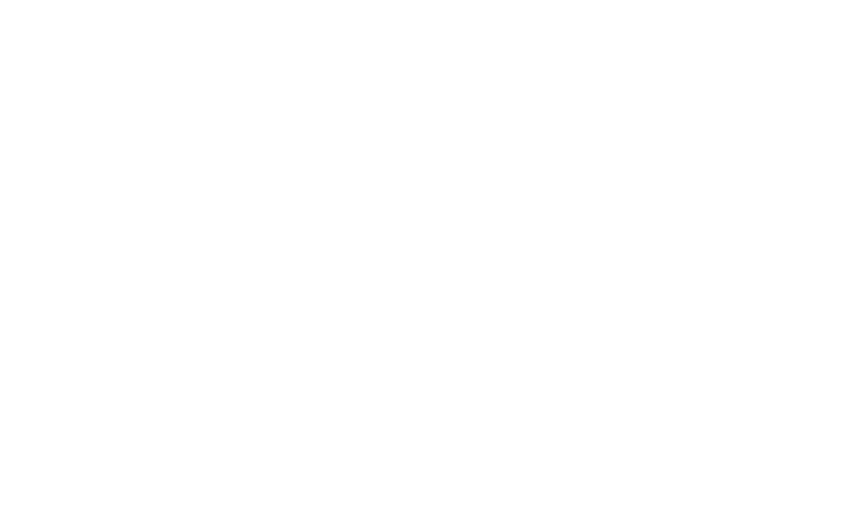
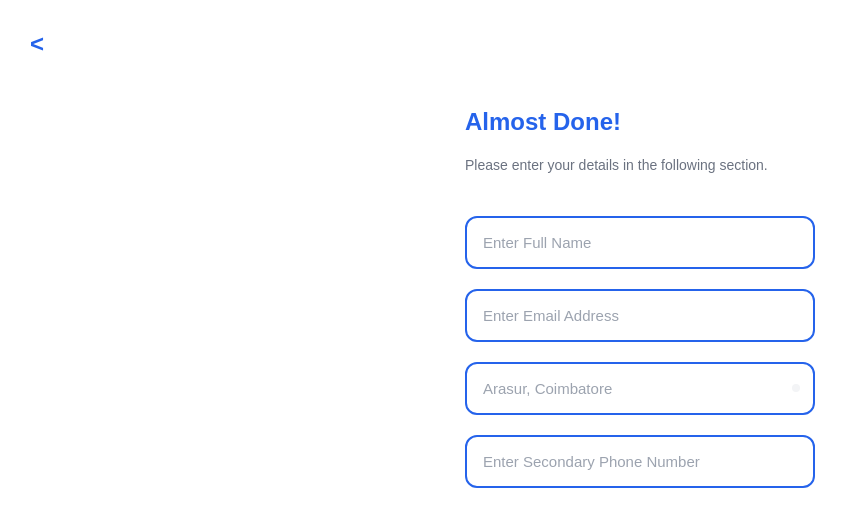
Before and after one commit to Chandru047/Trygve-Frontend, a React (Vite) app: page /account-setup in a window 1280 px wide. Before the commit this address had no page. Shown: the top 526 px of the page, without its empty margins (0-847 px from the left). Built offline with nearby package versions, Linux system fonts and the light colour scheme.

Commit message:
Implemet Account Setup

```diff
--- a/src/App.tsx
+++ b/src/App.tsx
@@ -3,6 +3,7 @@
 import LandingPage from './pages/LandingPage';
 import HomePage from './pages/HomePage';
 import OtpSignUp from './pages/OtpSignUp';
+import AccountSetupPage from './pages/AccountSetupPage';
 import './App.css'
 
 function App() {
@@ -14,6 +15,7 @@
         <Route path="/home" element={<HomePage />} />
         <Route path="/signup" element={<PhoneVerificationPage />} />
         <Route path="/verify-code" element={<OtpSignUp />} />
+        <Route path="/account-setup" element={<AccountSetupPage />} />
       </Routes>
     </Router>
   )
--- a/src/components/OtpVerficationComponent.tsx
+++ b/src/components/OtpVerficationComponent.tsx
@@ -8,6 +8,7 @@
   buttonText: string;
   onVerify?: (otp: string, phoneNumber: string) => void;
   onResend?: (phoneNumber: string) => void;
+  successNavigationPath?: string;
 }
 
 const OTPVerificationPage: React.FC<OTPVerificationPageProps> = ({
@@ -15,7 +16,8 @@
     subtitle,
     buttonText,
     onVerify,
-    onResend
+    onResend,
+    successNavigationPath = '/home'
 }) => {
   const navigate = useNavigate();
   const location = useLocation();
@@ -52,8 +54,8 @@
       // Show success message
       alert('Success! OTP verified successfully.');
 
-      // Navigate to home page or dashboard
-      navigate('/home');
+      // Navigate to the specified path or default to home
+      navigate(successNavigationPath);
     } else {
       alert('Invalid OTP. Please try again.');
     }
--- /dev/null
+++ b/src/pages/AccountSetupPage.tsx
@@ -0,0 +1,120 @@
+import React, { useState } from 'react';
+import { useNavigate } from 'react-router-dom';
+import '../styles/AccountSetupPage.css';
+
+const AccountSetupPage: React.FC = () => {
+    const navigate = useNavigate();
+    const [formData, setFormData] = useState({
+        fullName: '',
+        email: '',
+        location: '',
+        secondaryPhone: ''
+    });
+
+    const handleBack = () => {
+        navigate(-1);
+    };
+
+    const handleInputChange = (e: React.ChangeEvent<HTMLInputElement>) => {
+        const { name, value } = e.target;
+        setFormData(prev => ({
+            ...prev,
+            [name]: value
+        }));
+    };
+
+    const handleCreateAccount = () => {
+        console.log('Account data:', formData);
+        // Add your account creation logic here
+        navigate('/home');
+    };
+
+    const isFormValid = () => {
+        return formData.fullName.trim() !== '' &&
+               formData.email.trim() !== '' &&
+               formData.location.trim() !== '' &&
+               formData.secondaryPhone.trim() !== '';
+    };
+
+    return (
+        <div className="account-setup-container">
+            <div className="account-setup-header">
+                <button className="back-button" onClick={handleBack}>
+                    &lt;
+                </button>
+            </div>
+
+            <div className="account-setup-content">
+                <h1 className="account-setup-title">Almost Done!</h1>
+                <p className="account-setup-subtitle">
+                    Please enter your details in the following section.
+                </p>
+
+                <div className="form-container">
+                    <div className="input-group">
+                        <input
+                            type="text"
+                            name="fullName"
+                            className="form-input"
+                            placeholder="Enter Full Name"
+                            value={formData.fullName}
+                            onChange={handleInputChange}
+                        />
+                    </div>
+
+                    <div className="input-group">
+                        <input
+                            type="email"
+                            name="email"
+                            className="form-input"
+                            placeholder="Enter Email Address"
+                            value={formData.email}
+                            onChange={handleInputChange}
+                        />
+                    </div>
+
+                    <div className="input-group location-input">
+                        <input
+                            type="text"
+                            name="location"
+                            className="form-input"
+                            placeholder="Arasur, Coimbatore"
+                            value={formData.location}
+                            onChange={handleInputChange}
+                        />
+                        <span className="location-icon"></span>
+                    </div>
+
+                    <div className="input-group">
+                        <input
+                            type="tel"
+                            name="secondaryPhone"
+                            className="form-input"
+                            placeholder="Enter Secondary Phone Number"
+                            value={formData.secondaryPhone}
+                            onChange={handleInputChange}
+                        />
+                    </div>
+                </div>
+
+                <div className="page-center-content">
+                    <div className="caduceus-icon">
+                        <img src="/HomePage/caduceus.png" alt="Medical symbol" className="caduceus-image" />
+                    </div>
+
+                    <div className="bottom-actions">
+                        <button
+                            className="create-account-button"
+                            onClick={handleCreateAccount}
+                            disabled={!isFormValid()}
+                        >
+                            Create Account
+                        </button>
+                    </div>
+                </div>
+            </div>
+        </div>
+    );
+};
+
+export default AccountSetupPage;
--- a/src/pages/OtpSignUp.tsx
+++ b/src/pages/OtpSignUp.tsx
@@ -6,6 +6,7 @@
       title="OTP Verification"
       subtitle="Enter the verification code we just sent to your number"
       buttonText="Verify"
+      successNavigationPath="/account-setup"
     />
   );
 };
--- /dev/null
+++ b/src/styles/AccountSetupPage.css
@@ -0,0 +1,212 @@
+.account-setup-container {
+    height: 100vh;
+    max-height: 100vh;
+    overflow: hidden;
+    display: flex;
+    flex-direction: column;
+    padding: 20px;
+    font-family: 'Arial', sans-serif;
+    position: relative;
+    box-sizing: border-box;
+}
+
+.account-setup-container::before {
+    content: '';
+    position: absolute;
+    top: 0;
+    left: 0;
+    right: 0;
+    bottom: 0;
+    background: rgba(255, 255, 255, 0.8);
+    z-index: 1;
+}
+
+.account-setup-header {
+    display: flex;
+    justify-content: flex-start;
+    margin-bottom: 40px;
+    position: relative;
+    z-index: 10;
+}
+
+.back-button {
+    background: none;
+    border: none;
+    color: #2563eb;
+    font-size: 24px;
+    cursor: pointer;
+    padding: 10px;
+    border-radius: 50%;
+    transition: background-color 0.3s;
+}
+
+.back-button:hover {
+    background-color: rgba(37, 99, 235, 0.1);
+}
+
+.account-setup-content {
+    flex: 1;
+    display: flex;
+    flex-direction: column;
+    max-width: 350px;
+    margin: 0 auto;
+    width: 100%;
+    position: relative;
+    z-index: 10;
+}
+
+.account-setup-title {
+    color: #2563eb;
+    font-size: 24px;
+    font-weight: 600;
+    margin-bottom: 20px;
+    text-align: left;
+}
+
+.account-setup-subtitle {
+    color: #6b7280;
+    font-size: 14px;
+    margin-bottom: 40px;
+    line-height: 1.4;
+    text-align: left;
+}
+
+
+.form-container {
+    display: flex;
+    flex-direction: column;
+    gap: 20px;
+    margin-bottom: 60px;
+    z-index:  5;
+}
+
+.input-group {
+    position: relative;
+}
+
+.location-input {
+    position: relative;
+}
+
+.location-icon {
+    position: absolute;
+    right: 15px;
+    top: 50%;
+    transform: translateY(-50%);
+    font-size: 20px;
+    color: #6b7280;
+    background: #f3f4f6;
+    padding: 4px;
+    border-radius: 4px;
+}
+
+.form-input {
+    width: 100%;
+    padding: 16px;
+    border: 2px solid #2563eb;
+    border-radius: 12px;
+    font-size: 15px;
+    background: white;
+    transition: border-color 0.3s, box-shadow 0.3s;
+    box-sizing: border-box;
+    color: #374151;
+}
+
+.form-input:focus {
+    outline: none;
+    border-color: #1d4ed8;
+    box-shadow: 0 0 0 3px rgba(37, 99, 235, 0.1);
+}
+
+.form-input::placeholder {
+    color: #9ca3af;
+    font-size: 15px;
+}
+
+.page-center-content {
+    display: flex;
+    flex-direction: column;
+    align-items: center;
+    gap: 80px;
+    margin-top: auto;
+}
+
+.caduceus-icon {
+    display: flex;
+    justify-content: center;
+    align-items: center;
+    opacity: 0.0;
+    background: white;
+    border-radius: 50%;
+    padding: 20px;
+    box-shadow: 0 2px 10px rgba(0, 0, 0, 0.1);
+    z-index: 4;
+}
+
+.caduceus-image {
+    width: 100px;
+    height: 100px;
+    filter: brightness(0) saturate(100%) invert(66%) sepia(66%) saturate(3151%) hue-rotate(202deg) brightness(102%) contrast(95%);
+}
+
+.bottom-actions {
+    display: flex;
+    flex-direction: column;
+    align-items: center;
+    width: 100%;
+    margin-bottom: 40px;
+}
+
+.create-account-button {
+    background: #2563eb;
+    color: white;
+    border: none;
+    padding: 16px 30px;
+    border-radius: 30px;
+    margin-top: -90px;
+    font-size: 16px;
+    font-weight: 600;
+    cursor: pointer;
+    transition: all 0.3s;
+    width: 100%;
+    max-width: 350px;
+    box-shadow: 0 4px 15px rgba(37, 99, 235, 0.3);
+}
+
+.create-account-button:hover:not(:disabled) {
+    background: #1d4ed8;
+    transform: translateY(-1px);
+    box-shadow: 0 6px 20px rgba(37, 99, 235, 0.4);
+}
+
+.create-account-button:disabled {
+    background: #9ca3af;
+    cursor: not-allowed;
+    transform: none;
+    box-shadow: 0 2px 8px rgba(156, 163, 175, 0.2);
+}
+
+/* Mobile responsiveness */
+@media (max-width: 480px) {
+    .account-setup-container {
+        padding: 15px;
+    }
+
+    .account-setup-title {
+        font-size: 24px;
+    }
+
+    .account-setup-subtitle {
+        font-size: 14px;
+    }
+
+    .form-input {
+        padding: 12px;
+        font-size: 14px;
+    }
+
+    .create-account-button {
+        padding: 12px 24px;
+        font-size: 14px;
+    }
+}
```
